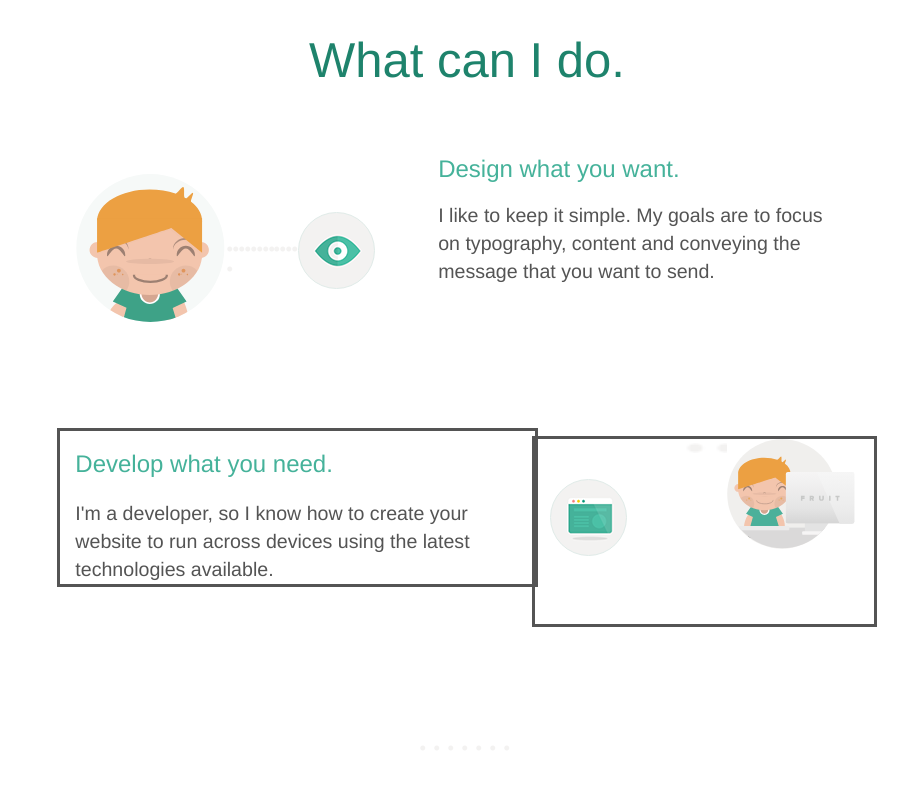
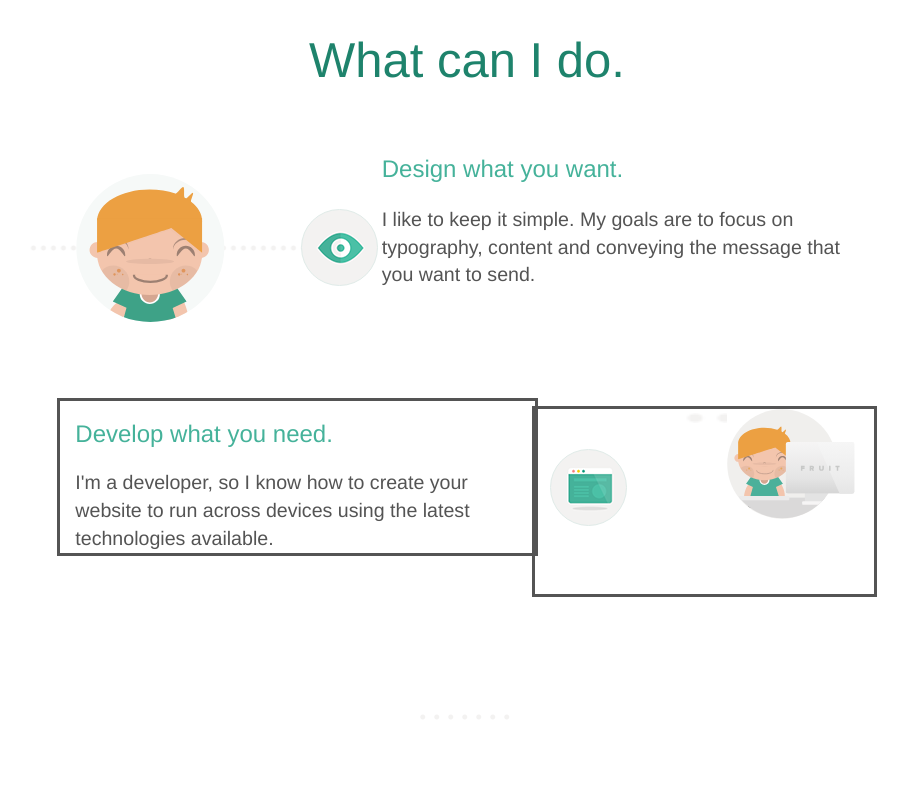
Before and after one commit to SanthoshGugan/SanthoshGugan.github.io, a plain HTML site: page about.html in a window 1280 px wide. Shown: the part 1220-2006 px from the top of the page, without its empty margins (173-1081 px from the left). Drawn offline with Linux system fonts and the light colour scheme.

Commit message:
whatIcando

```diff
--- a/about.html
+++ b/about.html
@@ -94,28 +94,17 @@
 						What can I do.
 					</div>
 					<div class="row whatCanIDo">
-							<div class="main-content-image clip-circle-big col-lg-3 pad0"></div>
-							<div class="dotpos col-lg-3 row mL0 pad0">
-								<div class="dots col-lg-4 pad0">
-									<img src="./assets/img/ui/line-bg.png" class="img-responsive">
-									<img src="./assets/img/ui/line-bg.png" class="img-responsive">
-									<img src="./assets/img/ui/line-bg.png" class="img-responsive">
-									<img src="./assets/img/ui/line-bg.png" class="img-responsive">
-									<img src="./assets/img/ui/line-bg.png" class="img-responsive">
-									<img src="./assets/img/ui/line-bg.png" class="img-responsive">
-									<img src="./assets/img/ui/line-bg.png" class="img-responsive">
-									<img src="./assets/img/ui/line-bg.png" class="img-responsive">
-									<img src="./assets/img/ui/line-bg.png" class="img-responsive">
-									<img src="./assets/img/ui/line-bg.png" class="img-responsive">
-									<img src="./assets/img/ui/line-bg.png" class="img-responsive">
-									<img src="./assets/img/ui/line-bg.png" class="img-responsive">
-									<img src="./assets/img/ui/line-bg.png" class="img-responsive">
+							<div class="col-lg-5 row images">
+								<div class="main-content-image clip-circle-big col-lg-6 pad0 pull-left">
 								</div>
-								<div class="circle col-lg-7" id="circleSprint1">
+								<div class="col-lg-3 row mL0 pad0 pull-right pos">
+									<div class="circle col-lg-10 " id="circleSprint1">
 
+									</div>
 								</div>
 							</div>
-							<div class="col-lg-6 m0">
+
+							<div class="col-lg-7 m0">
 								<h3>Design what you want.</h3>
 								<span class="seanText">I like to keep it simple. My goals are to focus on typography, content and conveying the message that you want to send.</span>
 							</div>
--- a/styles/about.css
+++ b/styles/about.css
@@ -119,6 +119,16 @@ p.im-sean-text.text-center {
     text-align: center;
     font-size: 3.5em;
     font-weight: 400;
+}
+
+.pos{
+	position: relative;
+	top: 7em;
+}
+
+.images{
+	background: url('../assets/img/ui/line-bg.png') repeat-x;
+	background-position: center center;
 }
 .circle{
 	background-color: #E0EBE8;
```
